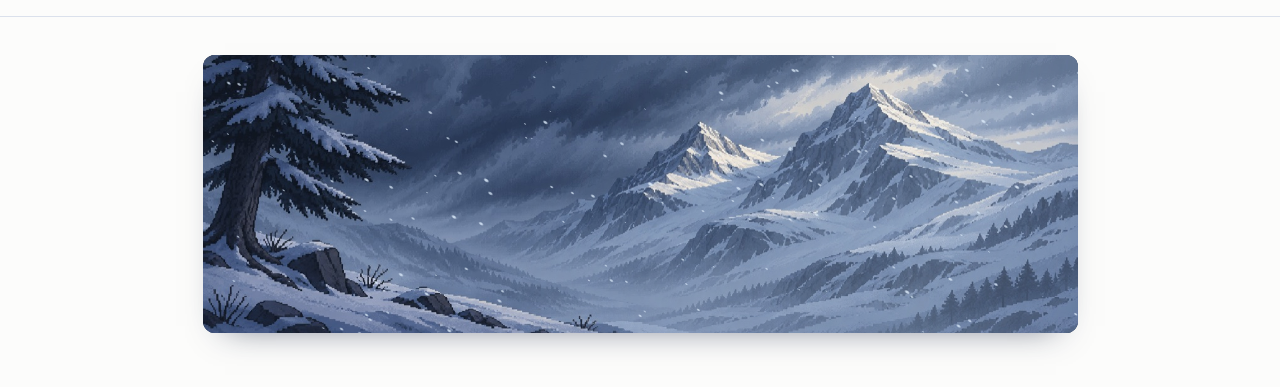
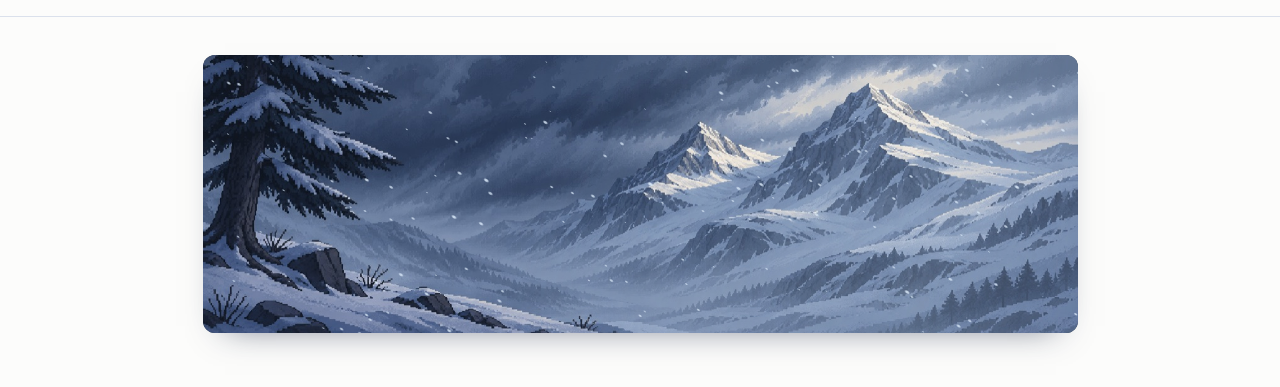
Before and after one commit to Kousik-dev/portfolio, a plain HTML site: page index.html in a window 1280 px wide. Shown: the part 50-437 px from the top of the page. Drawn offline with nearby package versions, Linux system fonts and the light colour scheme; animation ran at ten frames a second; a web font is replaced by a local one.

Commit message:
Restore the static winter fir

```diff
--- a/index.html
+++ b/index.html
@@ -7,8 +7,8 @@
   <meta name="theme-color" content="#fcfcfb">
   <title>Kousik · Full Stack Developer</title>
   <link rel="icon" href="./assets/mark.svg" type="image/svg+xml">
-  <link rel="stylesheet" href="./src/style.css?v=a2e45414916b">
-  <script defer src="./src/main.js?v=700089c271da"></script>
+  <link rel="stylesheet" href="./src/style.css?v=5a6756b6ab9e">
+  <script defer src="./src/main.js?v=836e84459181"></script>
   <script defer src="./src/kitten.js?v=1e02d8830c89"></script>
 </head>
 <body>
--- a/src/main.js
+++ b/src/main.js
@@ -1,128 +1,11 @@
 const landscape = document.querySelector('#landscape');
 const motionPreference = window.matchMedia('(prefers-reduced-motion: reduce)');
 
-function moveSpring(spring, load, delta) {
-  spring.velocity += (spring.stiffness * (load - spring.angle) - spring.damping * spring.velocity) * delta;
-  spring.angle += spring.velocity * delta;
-}
-
-function mountTree(artwork) {
-  const canvas = document.createElement('canvas');
-  const context = canvas.getContext('2d', { alpha: false });
-  const buffer = document.createElement('canvas');
-  const horizontal = buffer.getContext('2d', { alpha: false });
-  if (!context || !horizontal) return undefined;
-
-  // Image-space landmarks in winter-pass.jpg.
-  const trunk = 78;
-  const branchTips = 320;
-  const edge = 440;
-  const root = 320;
-  const compact = window.matchMedia('(max-width: 690px)').matches;
-  const stripHeight = compact ? 8 : 4;
-  const columnWidth = compact ? 12 : 8;
-
-  canvas.width = artwork.naturalWidth;
-  canvas.height = artwork.naturalHeight;
-  buffer.width = edge;
-  buffer.height = root;
-  canvas.className = 'landscape-tree';
-  canvas.setAttribute('aria-hidden', 'true');
-  context.imageSmoothingEnabled = false;
-  horizontal.imageSmoothingEnabled = false;
-  context.drawImage(artwork, 0, 0);
-  horizontal.drawImage(artwork, 0, 0);
-  artwork.after(canvas);
-
-  const trunkSpring = { stiffness: 13, damping: 4, angle: 0, velocity: 0 };
-  const branches = [
-    { y: 66, flex: 1, stiffness: 41, damping: 6.2 },
-    { y: 165, flex: 0.85, stiffness: 32, damping: 5.7 },
-    { y: 257, flex: 0.68, stiffness: 25, damping: 5.1 },
-  ].map((branch) => ({ ...branch, angle: 0, velocity: 0, drop: 0 }));
-  const strips = Array.from({ length: root / stripHeight }, (_, index) => {
-    const y = index * stripHeight;
-    const height = 1 - (y + stripHeight / 2) / root;
-    const influence = branches.map((branch) => Math.exp(-(((y - branch.y) / 48) ** 2)));
-    return { y, flex: 30 * height ** 1.65, influence, trunkX: trunk, tipsX: branchTips };
-  });
-  const columns = [];
-  for (let x = trunk; x < edge; x += columnWidth) {
-    const width = Math.min(columnWidth, edge - x);
-    const center = x + width / 2;
-    const reach = center < branchTips
-      ? ((center - trunk) / (branchTips - trunk)) ** 1.5
-      : (edge - center) / (edge - branchTips);
-    columns.push({ x, width, reach });
-  }
-  const paintInterval = compact ? 1 / 30 : 0;
-  let lastPaint = -Infinity;
-
-  return (time, windSpeed, delta) => {
-    const pressure = windSpeed ** 2 - 0.28;
-    moveSpring(trunkSpring, pressure, delta);
-    branches.forEach((branch, index) => {
-      const flutter = windSpeed * 0.11 * Math.sin(time * (5.1 - index * 0.6) - index * 1.7);
-      moveSpring(branch, pressure * branch.flex + flutter, delta);
-    });
-    if (time - lastPaint < paintInterval - 0.001) return;
-    lastPaint = time;
-
-    let changed = false;
-    for (const branch of branches) {
-      const drop = Math.round(14 * branch.angle + 1.2 * branch.velocity);
-      changed ||= drop !== branch.drop;
-      branch.drop = drop;
-    }
-    for (const strip of strips) {
-      const { y, flex, influence } = strip;
-      const lean = flex * trunkSpring.angle;
-      let branchLean = 0;
-      for (let index = 0; index < branches.length; index += 1) {
-        branchLean += 15 * branches[index].angle * influence[index];
-      }
-      const trunkX = trunk + Math.round(lean);
-      const tipsX = branchTips + Math.round(lean + branchLean);
-      if (trunkX === strip.trunkX && tipsX === strip.tipsX) continue;
-      strip.trunkX = trunkX;
-      strip.tipsX = tipsX;
-      changed = true;
-
-      // Taper the displacement past the branch tips so the mountains stay still.
-      horizontal.drawImage(artwork, 0, y, trunk, stripHeight, 0, y, trunkX, stripHeight);
-      horizontal.drawImage(artwork, trunk, y, branchTips - trunk, stripHeight, trunkX, y, tipsX - trunkX, stripHeight);
-      horizontal.drawImage(artwork, branchTips, y, edge - branchTips, stripHeight, tipsX, y, edge - tipsX, stripHeight);
-    }
-    if (!changed) return;
-
-    // Bend outer branches down and back up while pinning the trunk and the ground.
-    context.drawImage(buffer, 0, 0);
-    for (const { x, width, reach } of columns) {
-      let sourceY = 0;
-      let targetY = 0;
-      for (const branch of branches) {
-        const nextY = branch.y + Math.round(branch.drop * reach);
-        if (sourceY !== targetY || branch.y !== nextY) {
-          context.drawImage(buffer, x, sourceY, width, branch.y - sourceY, x, targetY, width, nextY - targetY);
-        }
-        sourceY = branch.y;
-        targetY = nextY;
-      }
-      if (sourceY !== targetY) {
-        context.drawImage(buffer, x, sourceY, width, root - sourceY, x, targetY, width, root - targetY);
-      }
-    }
-  };
-}
-
 if (landscape) {
-  const artwork = landscape.querySelector('img');
   const air = landscape.querySelector('.landscape-air');
   let inView = !('IntersectionObserver' in window);
   let depth;
   let requestedDepth = false;
-  let drawTree;
-  let treeReady = false;
   let frame = 0;
   let lastTime;
   let time = 0;
@@ -138,11 +21,6 @@ if (landscape) {
     windDistance += windSpeed * delta;
     air.style.setProperty('--snow-wind', windDistance);
 
-    if (!treeReady && artwork.complete) {
-      treeReady = true;
-      if (artwork.naturalWidth) drawTree = mountTree(artwork);
-    }
-    drawTree?.(time, windSpeed, delta);
     depth?.draw(time, windDistance, delta);
     frame = window.requestAnimationFrame(tick);
   }
--- a/src/style.css
+++ b/src/style.css
@@ -60,9 +60,8 @@ img { display: block; max-width: 100%; }
 .header-inner nav a:hover, .inline-link:hover, .profile-link:hover, .header-contact:hover { color: var(--accent); text-decoration: underline; text-underline-offset: 0.25em; }
 
 .landscape { --landscape-position: 59% 49%; position: relative; isolation: isolate; overflow: hidden; aspect-ratio: 3.15; margin-top: clamp(1.15rem, 3vw, 2.4rem); border-radius: 12px; background: #283849; box-shadow: 0 15px 33px -22px #172340ad; }
-.landscape > img { width: 100%; height: 100%; }
-.landscape > img, .landscape-tree { object-fit: cover; object-position: var(--landscape-position); }
-.landscape-tree, .landscape-live, .landscape-live canvas, .landscape-air { position: absolute; inset: 0; width: 100%; height: 100%; pointer-events: none; }
+.landscape > img { width: 100%; height: 100%; object-fit: cover; object-position: var(--landscape-position); }
+.landscape-live, .landscape-live canvas, .landscape-air { position: absolute; inset: 0; width: 100%; height: 100%; pointer-events: none; }
 .landscape-air::before, .landscape-air::after, .landscape-air i { position: absolute; inset: 0; content: ''; }
 .landscape-air::before {
   background-image: radial-gradient(circle at 5% 26%, #f0f7ffd6 0.85px, transparent 1.1px), radial-gradient(circle at 26% 82%, #e2edfbad 0.65px, transparent 0.9px), radial-gradient(circle at 43% 16%, #f0f7ffb0 0.85px, transparent 1.05px), radial-gradient(circle at 54% 67%, #e2edfb80 0.55px, transparent 0.8px), radial-gradient(circle at 74% 45%, #f0f7ffd1 0.75px, transparent 1px), radial-gradient(circle at 93% 72%, #f0f7ffc9 0.85px, transparent 1.05px);
@@ -320,5 +319,5 @@ h3 { font-size: 1.18rem; font-weight: 650; letter-spacing: -0.033em; }
 }
 @media (prefers-reduced-motion: reduce) {
   *, *::before, *::after { scroll-behavior: auto !important; transition-duration: 0ms !important; animation-duration: 0ms !important; }
-  .landscape-tree, .landscape-air, .landscape-live { display: none !important; }
+  .landscape-air, .landscape-live { display: none !important; }
 }
```
